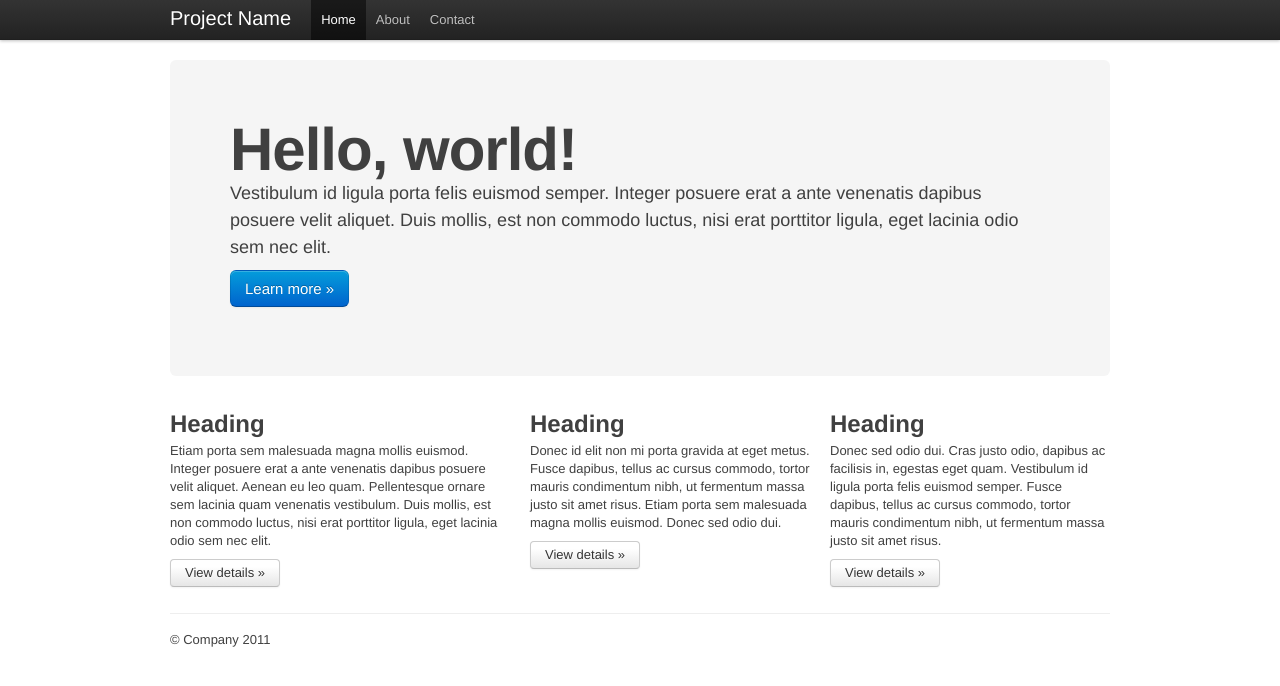
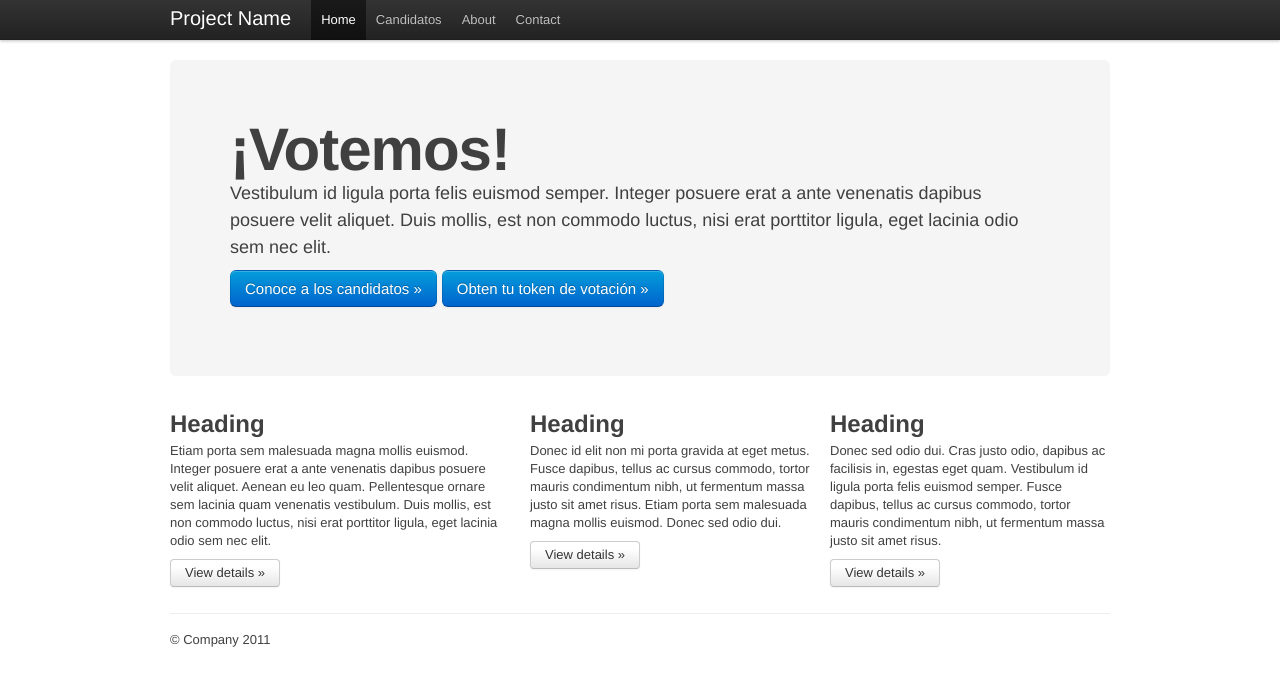
Before and after one commit to gabriel4649/CandidatosRectorRUM, a plain HTML site: page website/index.html in a window 1280 px wide. Drawn offline with Linux system fonts and the light colour scheme.

Commit message:
Changed hero-class content

```diff
--- a/website/index.html
+++ b/website/index.html
@@ -34,6 +34,7 @@
           <a class="brand" href="#">Project Name</a>
           <ul class="nav">
             <li class="active"><a href="#">Home</a></li>
+            <li><a href="#candidatos">Candidatos</a></li>
             <li><a href="#about">About</a></li>
             <li><a href="#contact">Contact</a></li>
           </ul>
@@ -45,9 +46,10 @@
 
       <!-- Main hero unit for a primary marketing message or call to action -->
       <div class="hero-unit">
-        <h1>Hello, world!</h1>
+        <h1>¡Votemos!</h1>
         <p>Vestibulum id ligula porta felis euismod semper. Integer posuere erat a ante venenatis dapibus posuere velit aliquet. Duis mollis, est non commodo luctus, nisi erat porttitor ligula, eget lacinia odio sem nec elit.</p>
-        <p><a class="btn primary large">Learn more &raquo;</a></p>
+        <p><a class="btn primary large">Conoce a los candidatos &raquo;</a>
+        <a class="btn primary large">Obten tu token de votación &raquo;</a></p>
       </div>
 
       <!-- Example row of columns -->
```
